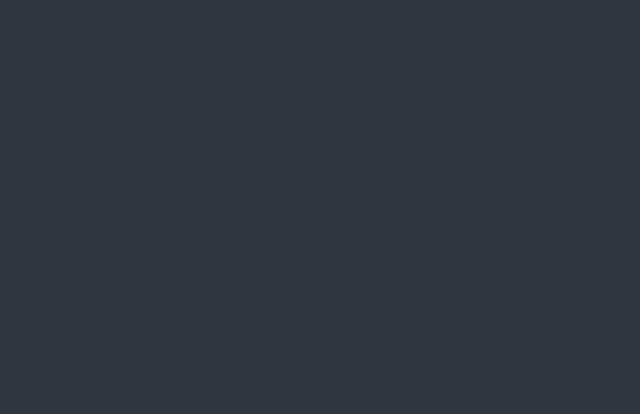
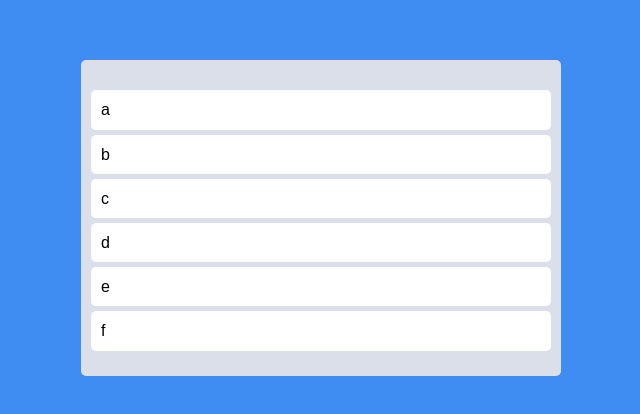
Before and after one commit to lilianlee0213/trello-clone, a React (Create React App) app: page / in a window 1280 px wide. Shown: the part 182-596 px from the top of the page, without its empty margins (319-959 px from the left). Built offline with nearby package versions, Linux system fonts and the light colour scheme.

Commit message:
styles and placeholders

```diff
--- a/package.json
+++ b/package.json
@@ -43,5 +43,8 @@
       "last 1 firefox version",
       "last 1 safari version"
     ]
+  },
+  "devDependencies": {
+    "@types/react-beautiful-dnd": "^13.1.4"
   }
 }
--- a/src/App.tsx
+++ b/src/App.tsx
@@ -1,7 +1,63 @@
-import React from 'react';
+import {DragDropContext, Draggable, Droppable} from 'react-beautiful-dnd';
+import styled from 'styled-components';
+
+const Wrapper = styled.div`
+	display: flex;
+	justify-content: center;
+	align-items: center;
+	margin: 0 auto;
+	max-width: 480px;
+	width: 100%;
+	height: 100vh;
+`;
+const Boards = styled.div`
+	display: grid;
+	grid-template-columns: repeat(1, 1fr);
+	width: 100%;
+`;
+const Board = styled.div`
+	padding: 30px 10px 20px;
+	min-height: 200px;
+	border-radius: 5px;
+	background-color: ${(props) => props.theme.boardColor};
+`;
+const Card = styled.div`
+	padding: 10px;
+	border-radius: 5px;
+	background-color: ${(props) => props.theme.cardColor};
+	margin-bottom: 5px;
+`;
+const toDos = ['a', 'b', 'c', 'd', 'e', 'f'];
 
 function App() {
-	return null;
+	const onDragEnd = () => {};
+	return (
+		<DragDropContext onDragEnd={onDragEnd}>
+			<Wrapper>
+				<Boards>
+					<Droppable droppableId="one">
+						{(provided) => (
+							<Board ref={provided.innerRef} {...provided.droppableProps}>
+								{toDos.map((toDo, index) => (
+									<Draggable draggableId={toDo} index={index}>
+										{(provided) => (
+											<Card
+												ref={provided.innerRef}
+												{...provided.dragHandleProps}
+												{...provided.draggableProps}>
+												{toDo}
+											</Card>
+										)}
+									</Draggable>
+								))}
+								{provided.placeholder}
+							</Board>
+						)}
+					</Droppable>
+				</Boards>
+			</Wrapper>
+		</DragDropContext>
+	);
 }
 
 export default App;
--- a/src/theme.ts
+++ b/src/theme.ts
@@ -1,7 +1,7 @@
 import {DefaultTheme} from 'styled-components';
 export const theme: DefaultTheme = {
 	textColor: 'white',
-	bgColor: '#2f3640',
+	bgColor: '#3f8cf2',
 	accentColor: '#9c88ff',
 	cardBgColor: 'transparent',
 	boardColor: '#dadfe9',
```
Also changed, not shown: 1 other file (tests, documents, lock files or other folders).
